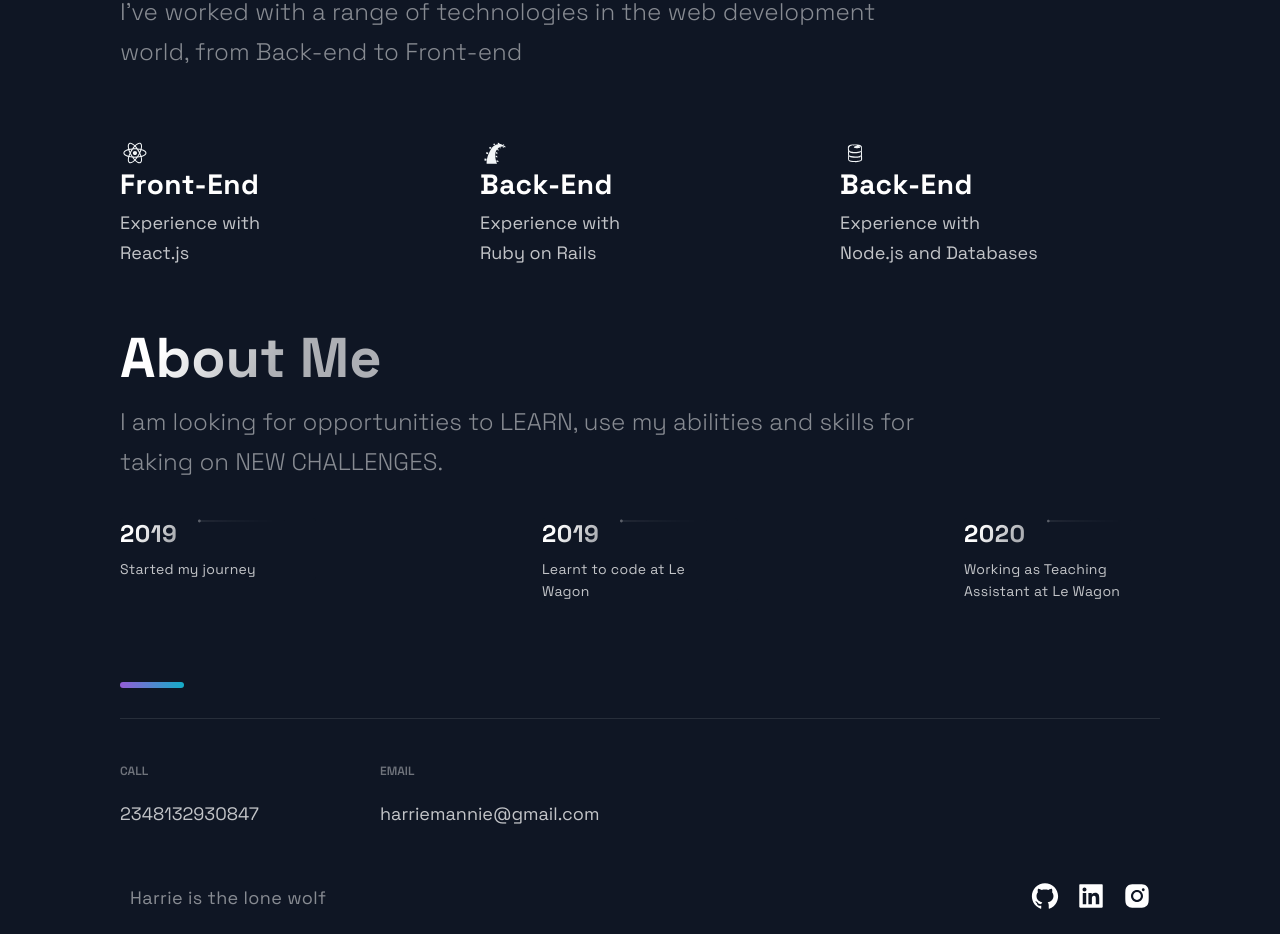
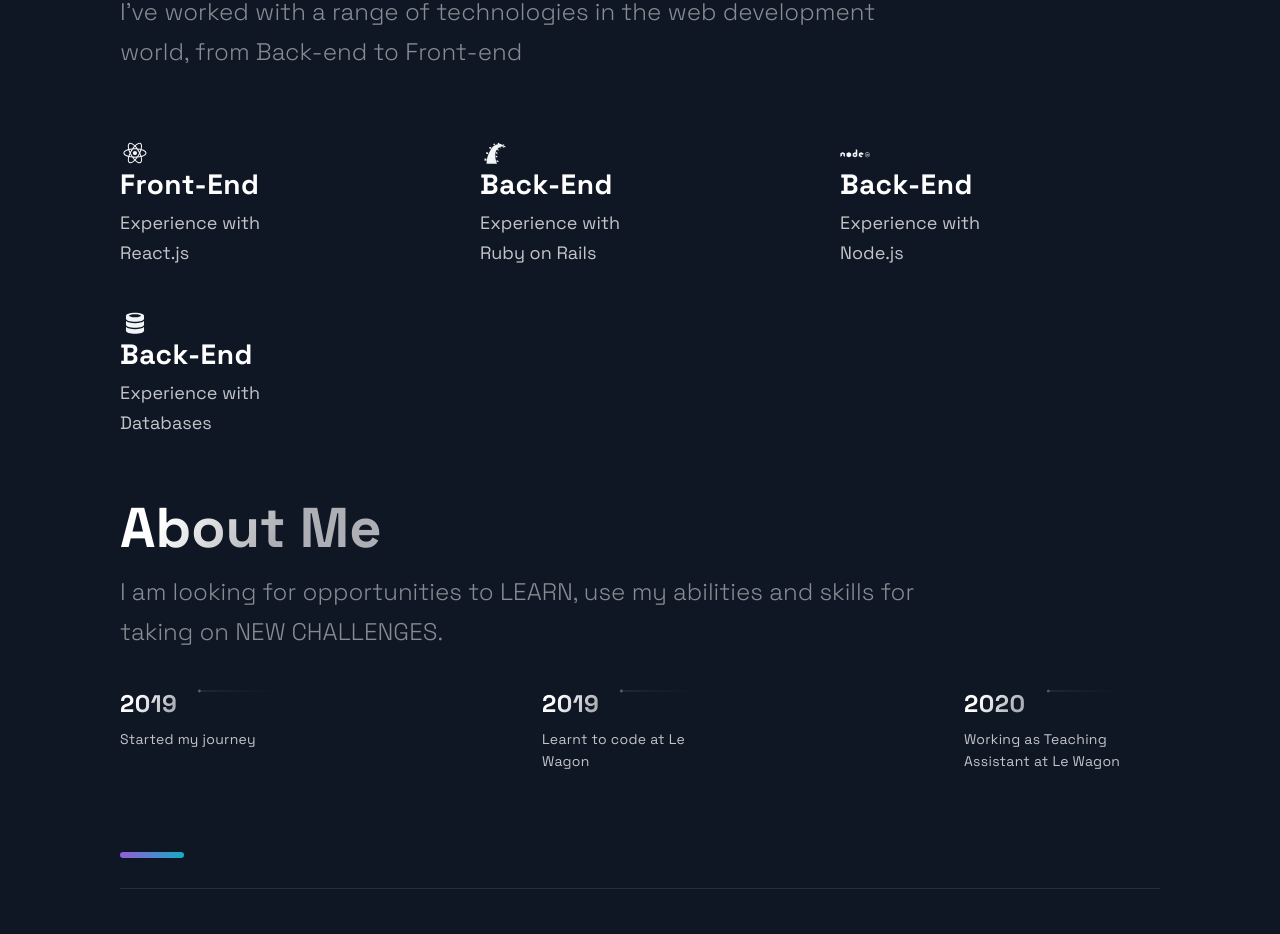
Before and after one commit to Harrytimbog/arigbedetimilehin.tech, a Next.js app: page / in a window 1280 px wide. Shown: the part 2400-3334 px from the top of the page. Built offline with nearby package versions, Linux system fonts and the light colour scheme.

Commit message:
Modified Technologies section

```diff
--- a/src/components/Technologies/Technologies.js
+++ b/src/components/Technologies/Technologies.js
@@ -1,5 +1,5 @@
 import React from 'react';
-import { DiFirebase, DiReact, DiZend, DiRor } from "react-icons/di";
+import { DiDatabase, DiReact, DiNodejs, DiRor } from "react-icons/di";
 import { Section, SectionDivider, SectionText, SectionTitle } from '../../styles/GlobalComponents';
 import { List, ListContainer, ListItem, ListParagraph, ListTitle } from './TechnologiesStyles';
 
@@ -33,12 +33,22 @@ const Technologies = () => (
         </ListContainer>
       </ListItem>
       <ListItem>
-        <DiFirebase size="3rem" />
+        <DiNodejs size="3rem" />
         <ListContainer>
           <ListTitle>Back-End</ListTitle>
           <ListParagraph>
             Experience with <br />
-            Node.js and Databases
+            Node.js
+          </ListParagraph>
+        </ListContainer>
+      </ListItem>
+      <ListItem>
+        <DiDatabase size="3rem" />
+        <ListContainer>
+          <ListTitle>Back-End</ListTitle>
+          <ListParagraph>
+            Experience with <br />
+            Databases
           </ListParagraph>
         </ListContainer>
       </ListItem>
```
